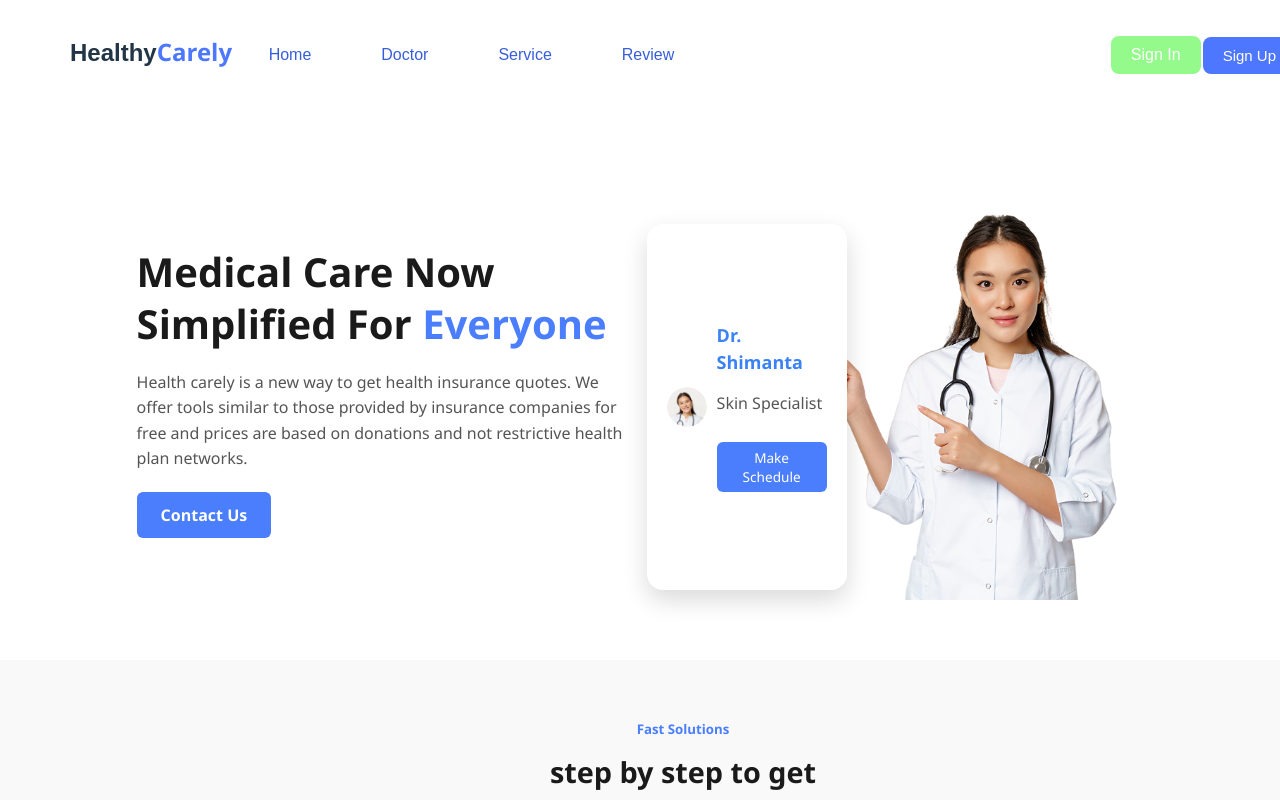
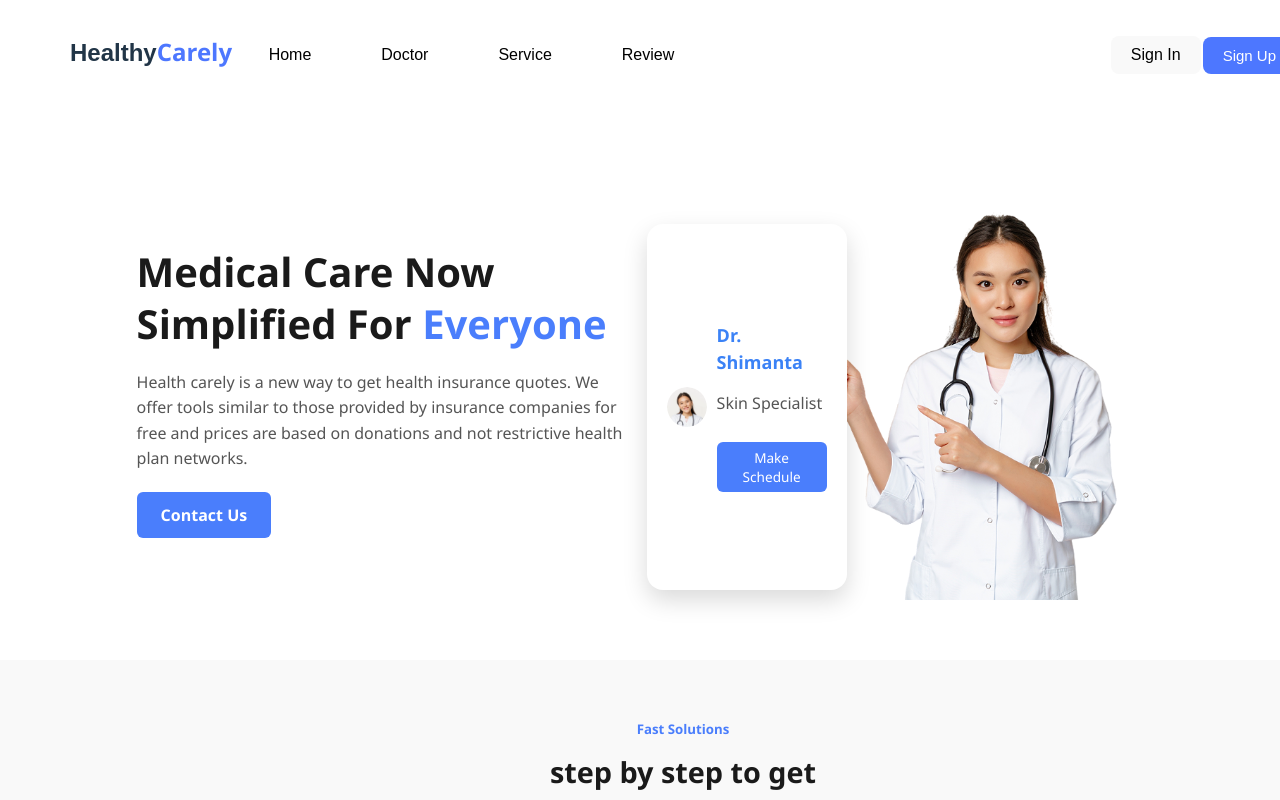
Before and after one commit to El-natty/HealthyCarely, a React (Vite) app: page / in a window 1280 px wide. Shown: the top 800 px of the page. Built offline with nearby package versions, Linux system fonts and the light colour scheme.

Commit message:
hsgjkij;

```diff
--- a/src/components/Review.jsx
+++ b/src/components/Review.jsx
@@ -69,8 +69,8 @@ const Review = () => {
         <div className='reviewer'>
           <h1>Naufal Hidayat</h1>
           <p>student at Telkom university</p>
-          <img src="<i class='bxr  bx-arrow-right'  ></i> " id='img' />
-          <img src="<i class='bxr  bx-arrow-left-stroke'  ></i> " id='img'/>
+          {/* <img src="<i class='bxr  bx-arrow-right'  ></i> " id='img' />
+          <img src="<i class='bxr  bx-arrow-left-stroke'  ></i> " id='img'/> */}
         </div>
 
     </div>
--- a/src/components/navbar.css
+++ b/src/components/navbar.css
@@ -33,11 +33,11 @@
   gap: 70px;
   padding-top: 16px;
   padding-right: 400px;
-  color: #4D77FF;
+  color:black;
 }
 .nav1 ul a:hover{
   color: #ddd;
-  background-color: #375fd9;
+  background-color: black;
   border-radius: 8px;
   padding: 10px 20px;
   transition: 1s;
@@ -56,7 +56,7 @@
   text-decoration: none;
   font-family: sans-serif;
   font-size: 16px;
-  color:#375fd9;
+  color:black;
   background: none;
   border: none;
   cursor: pointer;
@@ -65,16 +65,17 @@
   text-decoration: none;
   font-family: sans-serif;
   font-size: 16px;
-  color: white;
-  background-color: #94fa8b;
+  color: black;
+  background-color: ;
   border: none;
   cursor: pointer;
   padding: 10px 20px;
   border-radius: 8px;
 }
 .link-btn:hover{
-  transition: 0.2s;
-  background-color: #16771e;
+  transition: 1s;
+  background-color: black;
+  color: white;
 }
 
 #btn {
```
